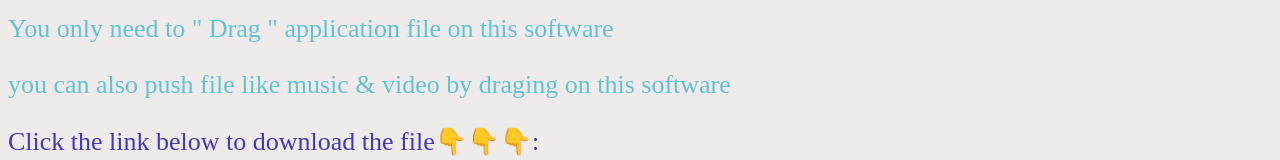
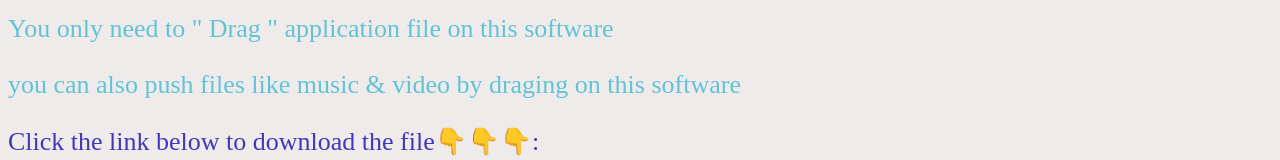
Before and after one commit to tomvyse2024/hello, a plain HTML site: page index.html in a window 1280 px wide. Shown: the part 294-454 px from the top of the page. Drawn offline with Linux system fonts and the light colour scheme.

Commit message:
Update index.html

```diff
--- a/index.html
+++ b/index.html
@@ -31,7 +31,7 @@
 <p style="color: rgb(204, 216, 36); font-size: 26px;">I want to introduce my new Software</p>
 <p style="color: rgb(97, 195, 212) ; font-size: 26px;">You can install application directly form your pc </p>
 <p style="color: rgb(97, 195, 212) ; font-size: 26px;">You only need to " Drag " application file on this software </p>
-<p style="color: rgb(97, 195, 212) ; font-size: 26px;">you can also push file like music & video by draging on this software </p>
+<p style="color: rgb(97, 195, 212) ; font-size: 26px;">you can also push files like music & video by draging on this software </p>
 <p style="color: rgb(65, 56, 187);font-size: 26px;">Click the link below to download the file👇👇👇:</p>
   <a href="https://drive.google.com/file/d/1ul0hx8kuY4zFjrpSTLJ4Af_KopV1IS6y/view?usp=sharing" download>
     Download File Password = 2024 📥
```
